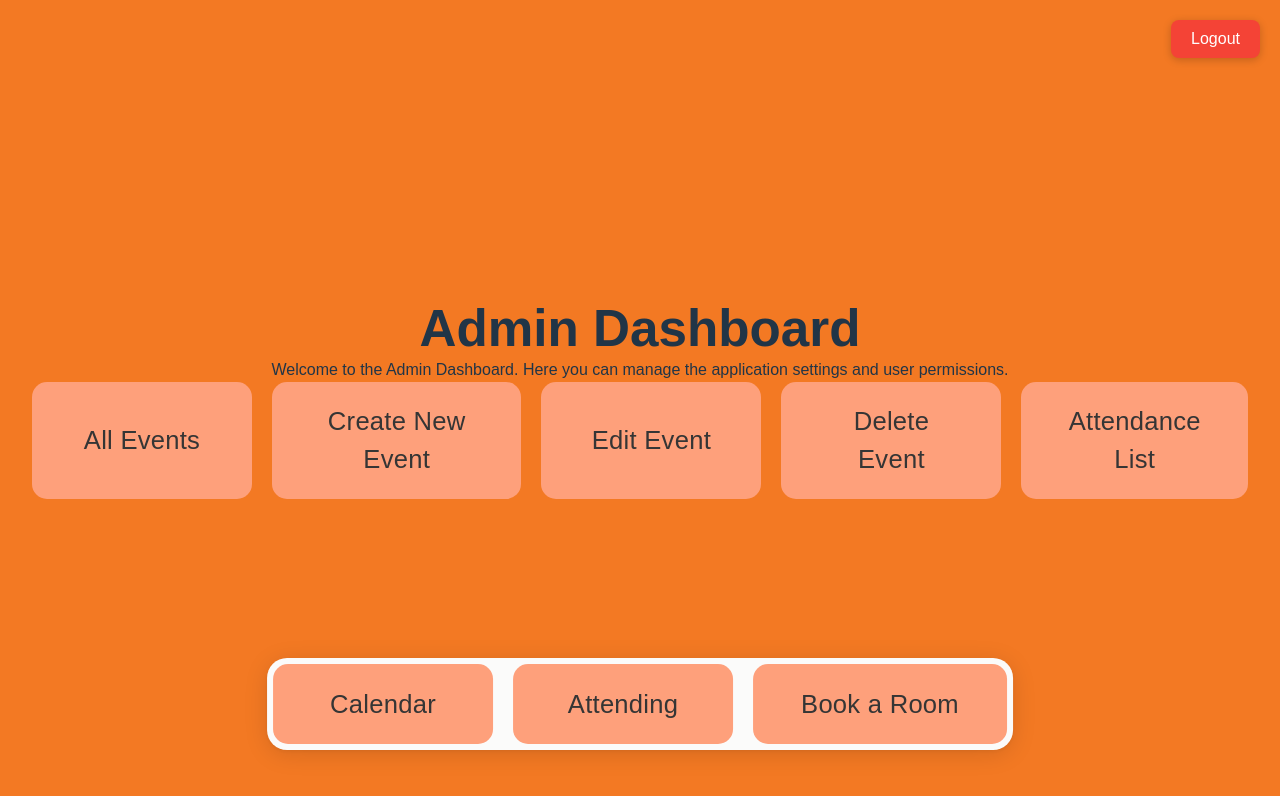
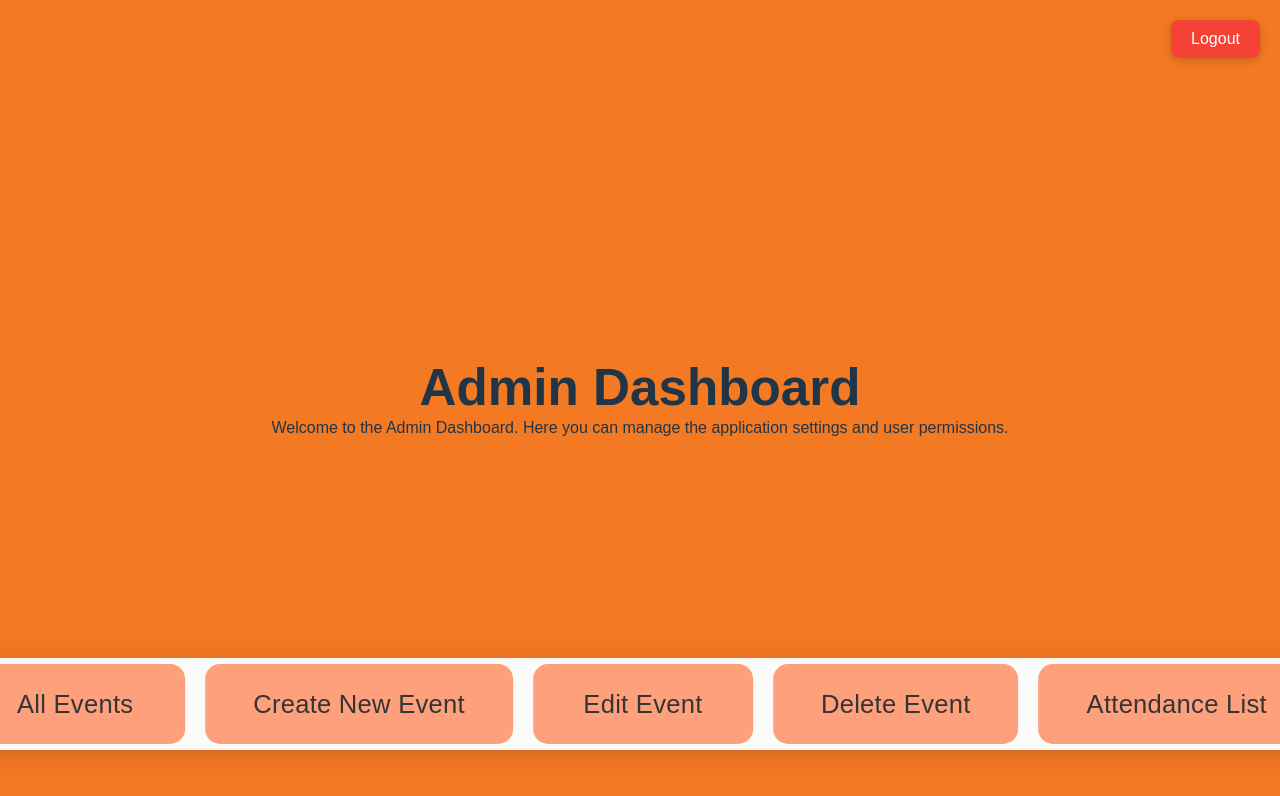
Before and after one commit to ItsADanny/HR.WebDev-CalendarApp, a React (Vite) app in the folder OCalendar/: page /admin-dashboard in a window 1280 px wide. Shown: the top 796 px of the page. Built offline with nearby package versions, Linux system fonts and the light colour scheme; sample sign-in values are in the browser's storage.

Commit message:
Minor changes
Changed Navbar working.
From static to Dynamic
Added this to all pages

Removed restriction from Room creation & timeslot creation

```diff
--- a/OCalendar/src/App.tsx
+++ b/OCalendar/src/App.tsx
@@ -68,8 +68,10 @@ function App() {
         <Route path="/attendance-list" element={<ProtectedRoute> <AttendanceList /> </ProtectedRoute>} />
       </Routes>
 
-      { isLoggedIn ? <NavbarLoggedIn /> : null }
-      { isLoggedIn ? <LogoutBtn /> : null }
+      {/* NOTE ITSDANNY: This has been disabled, as it didn't work reliably.
+      The navbar and logout button are now included in the pages themselves */}
+      {/* { isLoggedIn ? <NavbarLoggedIn /> : null } */}
+      {/* { isLoggedIn ? <LogoutBtn /> : null } */}
     </>
   )
 }
--- a/OCalendar/src/components/AdminComponents/AllEvents.tsx
+++ b/OCalendar/src/components/AdminComponents/AllEvents.tsx
@@ -1,4 +1,5 @@
 import { useEffect, useState } from 'react';
+import LogoutBtn from '../LogoutBtn';
 
 
 function AllEvents() {
@@ -32,6 +33,7 @@ function AllEvents() {
     if (loading) return <p>Loading...</p>;
 
     return (
+        <>
             <div>
                 <h2>Events</h2>
                 {events.length === 0 ? (
@@ -44,6 +46,15 @@ function AllEvents() {
                     </ul>
                 )}
             </div>
+            <NavbarLoggedIn navbarItems={[
+                { name: "All Events", path: "/all-events" },
+                { name: "Create New Event", path: "/new-event" },
+                { name: "Edit Event", path: "/edit-event" },
+                { name: "Delete Event", path: "/delete-event" },
+                { name: "Attendance List", path: "/attendance-list" }
+            ]} />
+            <LogoutBtn />
+        </>
     );
 }
 
--- a/OCalendar/src/components/AdminComponents/AttendanceList.tsx
+++ b/OCalendar/src/components/AdminComponents/AttendanceList.tsx
@@ -1,4 +1,6 @@
 import { useEffect, useState } from 'react';
+import NavbarLoggedIn from '../NavbarLoggedIn';
+import LogoutBtn from '../LogoutBtn';
 
 interface Event {
     id: number;
@@ -73,6 +75,7 @@ function AttendanceList() {
     if (loading) return <p>Loading...</p>;
 
     return (
+        <>
         <div>
             <h2>Attendance List</h2>
             {events.map(event => {
@@ -95,6 +98,15 @@ function AttendanceList() {
                 );
             })}
         </div>
+        <NavbarLoggedIn navbarItems={[
+            { name: "All Events", path: "/all-events" },
+            { name: "Create New Event", path: "/new-event" },
+            { name: "Edit Event", path: "/edit-event" },
+            { name: "Delete Event", path: "/delete-event" },
+            { name: "Attendance List", path: "/attendance-list" }
+        ]} />
+        <LogoutBtn />
+        </>
     );
 }
 
--- a/OCalendar/src/components/AdminComponents/CreateNewEvent.tsx
+++ b/OCalendar/src/components/AdminComponents/CreateNewEvent.tsx
@@ -1,5 +1,7 @@
 import { useState } from "react";
 import "./css/AdminForms.css";
+import LogoutBtn from "../LogoutBtn";
+import NavbarLoggedIn from "../NavbarLoggedIn";
 
 function CreateNewEvent({ onEventCreated }: { onEventCreated: (event: any) => void }) {
     const [message, setMessage] = useState("");
@@ -52,6 +54,7 @@ function CreateNewEvent({ onEventCreated }: { onEventCreated: (event: any) => vo
     };
 
     return (
+        <>
             <div className="new-event-card">
                 <h1>Create New Event</h1>
                 <form onSubmit={handleSubmit}>
@@ -110,6 +113,15 @@ function CreateNewEvent({ onEventCreated }: { onEventCreated: (event: any) => vo
                     {message && <p>{message}</p>}
                 </form>
             </div>
+            <NavbarLoggedIn navbarItems={[
+                { name: "All Events", path: "/all-events" },
+                { name: "Create New Event", path: "/new-event" },
+                { name: "Edit Event", path: "/edit-event" },
+                { name: "Delete Event", path: "/delete-event" },
+                { name: "Attendance List", path: "/attendance-list" }
+            ]} />
+            <LogoutBtn />
+        </>
     );
 }
 
--- a/OCalendar/src/components/AdminComponents/DeleteEvent.tsx
+++ b/OCalendar/src/components/AdminComponents/DeleteEvent.tsx
@@ -1,4 +1,6 @@
 import { useEffect, useState } from 'react';
+import LogoutBtn from '../LogoutBtn';
+import NavbarLoggedIn from '../NavbarLoggedIn';
 
 interface Event {
     id: number;
@@ -64,6 +66,7 @@ function DeleteEvent() {
     if (loading) return <p>Loading...</p>;
 
     return (
+        <>
             <div style={{ padding: '20px' }}>
                 <div className="events-container">
                     <h2>Events ({events.length})</h2>
@@ -97,6 +100,15 @@ function DeleteEvent() {
                     )}
                 </div>
             </div>
+            <NavbarLoggedIn navbarItems={[
+                { name: "All Events", path: "/all-events" },
+                { name: "Create New Event", path: "/new-event" },
+                { name: "Edit Event", path: "/edit-event" },
+                { name: "Delete Event", path: "/delete-event" },
+                { name: "Attendance List", path: "/attendance-list" }
+            ]} />
+            <LogoutBtn />
+        </>
     );
 }
 
--- a/OCalendar/src/components/AdminComponents/EditEvent.tsx
+++ b/OCalendar/src/components/AdminComponents/EditEvent.tsx
@@ -1,5 +1,7 @@
 import { useState, useEffect } from "react";
 import "./css/AdminForms.css";
+import LogoutBtn from "../LogoutBtn";
+import NavbarLoggedIn from "../NavbarLoggedIn";
 
 interface Event {
     id: number;
@@ -110,6 +112,7 @@ function EditEvent() {
     };
 
     return (
+        <>
             <div className="new-event-card">
                 <h1>Edit Event</h1>
 
@@ -193,6 +196,15 @@ function EditEvent() {
                     </form>
                 )}
             </div>
+            <NavbarLoggedIn navbarItems={[
+                { name: "All Events", path: "/all-events" },
+                { name: "Create New Event", path: "/new-event" },
+                { name: "Edit Event", path: "/edit-event" },
+                { name: "Delete Event", path: "/delete-event" },
+                { name: "Attendance List", path: "/attendance-list" }
+            ]} />
+            <LogoutBtn />
+        </>
     );
 }
 
--- a/OCalendar/src/components/NavbarLoggedIn.tsx
+++ b/OCalendar/src/components/NavbarLoggedIn.tsx
@@ -1,16 +1,35 @@
 import { NavLink } from "react-router-dom";
 import '../stylesheets/Navbar.css';
 
-function Navbar() {
+//NOTE ITSDanny: Previous version of the navbar.
+//               This worked great for the user but we needed a different version for the admin so i made it dynamic.
+// function Navbar() {
+//     return (
+//         <>
+//             <nav className="navbar">
+//                 <NavLink to="/calendar" className="nav-link">Calendar</NavLink>
+//                 <NavLink to="/attending" className="nav-link">Attending</NavLink>
+//                 <NavLink to="/book-a-room" className="nav-link">Book a Room</NavLink>
+//             </nav>
+//         </>
+//     )
+// }
+
+//NEW VERSION OF THE NAVBAR
+interface NavBarProps {
+    navbarItems: { name: string; path: string; }[];
+}
+
+function Navbar({navbarItems} : NavBarProps) {
     return (
-        <>
-            <nav className="navbar">
-                <NavLink to="/calendar" className="nav-link">Calendar</NavLink>
-                <NavLink to="/attending" className="nav-link">Attending</NavLink>
-                <NavLink to="/book-a-room" className="nav-link">Book a Room</NavLink>
-            </nav>
-        </>
-    )
+        <nav className="navbar">
+            {navbarItems.map((item) => (
+                <NavLink key={item.path} to={item.path} className="nav-link">
+                    {item.name}
+                </NavLink>
+            ))}
+        </nav>
+    );
 }
 
 export default Navbar;
--- a/OCalendar/src/pages/AdminDashboard.tsx
+++ b/OCalendar/src/pages/AdminDashboard.tsx
@@ -1,5 +1,7 @@
 import { useEffect, useState } from 'react';
 import { NavLink } from 'react-router-dom';
+import LogoutBtn from '../components/LogoutBtn';
+import NavbarLoggedIn from '../components/NavbarLoggedIn';
 
 function AdminDashboard() {
 
@@ -7,7 +9,8 @@ function AdminDashboard() {
         <>
             <h1>Admin Dashboard</h1>
             <p>Welcome to the Admin Dashboard. Here you can manage the application settings and user permissions.</p>
-            <nav>
+            {/* NOTE ITSDANNY: NavLinks have been replaced with NavbarLoggedIn component */}
+            {/* <nav>
                 <ul style={{ listStyle: 'none', display: 'flex', gap: '20px' }}>
                     <NavLink to="/all-events" className="nav-link">All Events</NavLink>
                     <NavLink to="/new-event" className="nav-link">Create New Event</NavLink>
@@ -15,7 +18,15 @@ function AdminDashboard() {
                     <NavLink to="/delete-event" className="nav-link">Delete Event</NavLink>
                     <NavLink to="/attendance-list" className="nav-link">Attendance List</NavLink>
                 </ul>
-            </nav>
+            </nav> */}
+            <NavbarLoggedIn navbarItems={[
+                { name: "All Events", path: "/all-events" },
+                { name: "Create New Event", path: "/new-event" },
+                { name: "Edit Event", path: "/edit-event" },
+                { name: "Delete Event", path: "/delete-event" },
+                { name: "Attendance List", path: "/attendance-list" }
+            ]} />
+            <LogoutBtn />
         </>
     );
 }
--- a/OCalendar/src/pages/Attending.tsx
+++ b/OCalendar/src/pages/Attending.tsx
@@ -6,6 +6,8 @@ import type { EventAttendance } from "../types/EventAttendance";
 import type { EventComment } from "../types/EventComment";
 import AttendingCard from '../components/Attendingcomponents/attendingCard';
 import AttendingCardAwnserModal from '../components/Attendingcomponents/Modal/attendingCardAwnserModal';
+import LogoutBtn from '../components/LogoutBtn';
+import NavbarLoggedIn from '../components/NavbarLoggedIn';
 
 function Attending() {
     const { eventId } = useParams();
@@ -336,6 +338,12 @@ function Attending() {
                 }
             </div>
         </div>
+        <NavbarLoggedIn navbarItems={[
+                    { name: "Calendar", path: "/calendar" },
+                    { name: "Attending", path: "/attending" },
+                    { name: "Book a Room", path: "/book-a-room" }
+                ]} />
+        <LogoutBtn />
     </>
     );
 }
--- a/OCalendar/src/pages/BookaNewRoom.tsx
+++ b/OCalendar/src/pages/BookaNewRoom.tsx
@@ -7,6 +7,8 @@ import BookedRooms from "../components/Bookingcomponents/BookedRooms.tsx";
 import type { BookedRoom } from "../components/Bookingcomponents/bookedroom.type.ts";
 import NewBookingForm from "../components/NewBookingcomp/NewBookingForm.tsx";
 import OrangeLogo from '../assets/Orange.png'
+import LogoutBtn from "../components/LogoutBtn.tsx";
+import NavbarLoggedIn from "../components/NavbarLoggedIn.tsx";
 
 function BookaNewRoom() {
 
@@ -39,6 +41,12 @@ function BookaNewRoom() {
                 </div>
             </div>
         </div>
+        <NavbarLoggedIn navbarItems={[
+                    { name: "Calendar", path: "/calendar" },
+                    { name: "Attending", path: "/attending" },
+                    { name: "Book a Room", path: "/book-a-room" }
+                ]} />
+        <LogoutBtn />
     </>
   );
 }
--- a/OCalendar/src/pages/BookaRoom.tsx
+++ b/OCalendar/src/pages/BookaRoom.tsx
@@ -8,6 +8,8 @@ import { useState, useEffect } from "react";
 import type { BookedRoom } from '../components/Bookingcomponents/bookedroom.type.ts'
 import BookaNewRoom from "./BookaNewRoom.tsx";
 import "../stylesheets/BookaNewRoom.css";
+import LogoutBtn from "../components/LogoutBtn.tsx";
+import NavbarLoggedIn from "../components/NavbarLoggedIn.tsx";
 
 function BookaRoom() {
 
@@ -103,6 +105,12 @@ function BookaRoom() {
                 </div>
             </div>
         </div>
+        <NavbarLoggedIn navbarItems={[
+                    { name: "Calendar", path: "/calendar" },
+                    { name: "Attending", path: "/attending" },
+                    { name: "Book a Room", path: "/book-a-room" }
+                ]} />
+        <LogoutBtn />
     </>
   );
 }
--- a/OCalendar/src/pages/Calendar.tsx
+++ b/OCalendar/src/pages/Calendar.tsx
@@ -4,6 +4,7 @@ import '../stylesheets/Calendar.css'
 import type { CalendarEvent } from '../types/CalendarEvent';
 import type { EventAttendance } from '../types/EventAttendance';
 import LogoutBtn from '../components/LogoutBtn';
+import NavbarLoggedIn from '../components/NavbarLoggedIn';
 
 function Calendar() {
     //Calendar text for English
@@ -195,6 +196,7 @@ function Calendar() {
     const DTToTimeStr = (DTValue: Date): string => DTValue.toLocaleDateString([], {hour: '2-digit', minute: '2-digit', hour12: false});
 
     return (
+        <>
             <div className="Calendar__white-box">
                 <div className="Calendar__white-box-inside">
                     <h3>OCalendar</h3>
@@ -301,6 +303,13 @@ function Calendar() {
                     }
                 </div>
             </div>
+            <NavbarLoggedIn navbarItems={[
+                    { name: "Calendar", path: "/calendar" },
+                    { name: "Attending", path: "/attending" },
+                    { name: "Book a Room", path: "/book-a-room" }
+                ]} />
+            <LogoutBtn />
+        </>
     )
 }
 
```
Also changed, not shown: 3 other files (tests, documents, lock files or other folders). Lines whose indentation alone changed are shown as unchanged.
